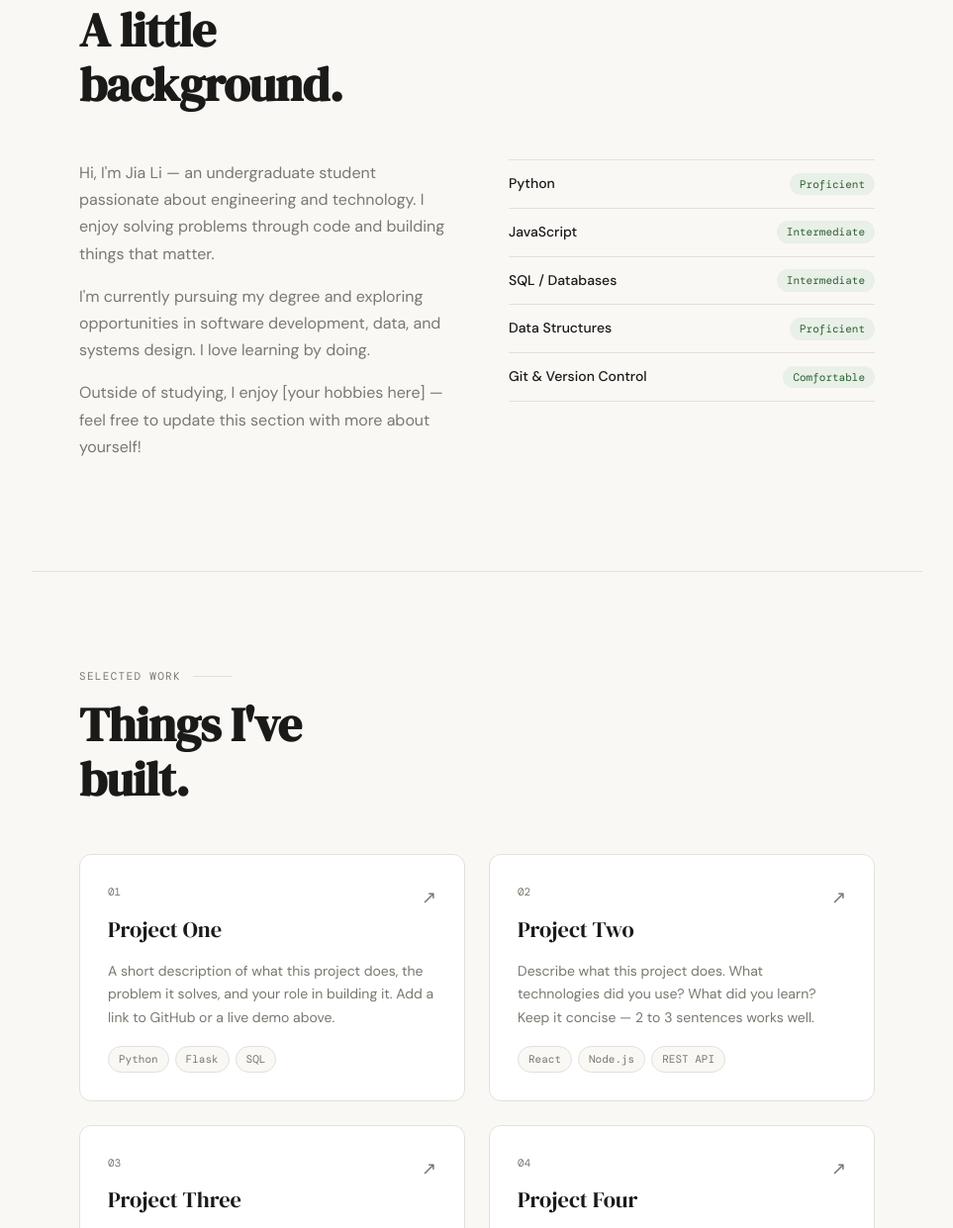
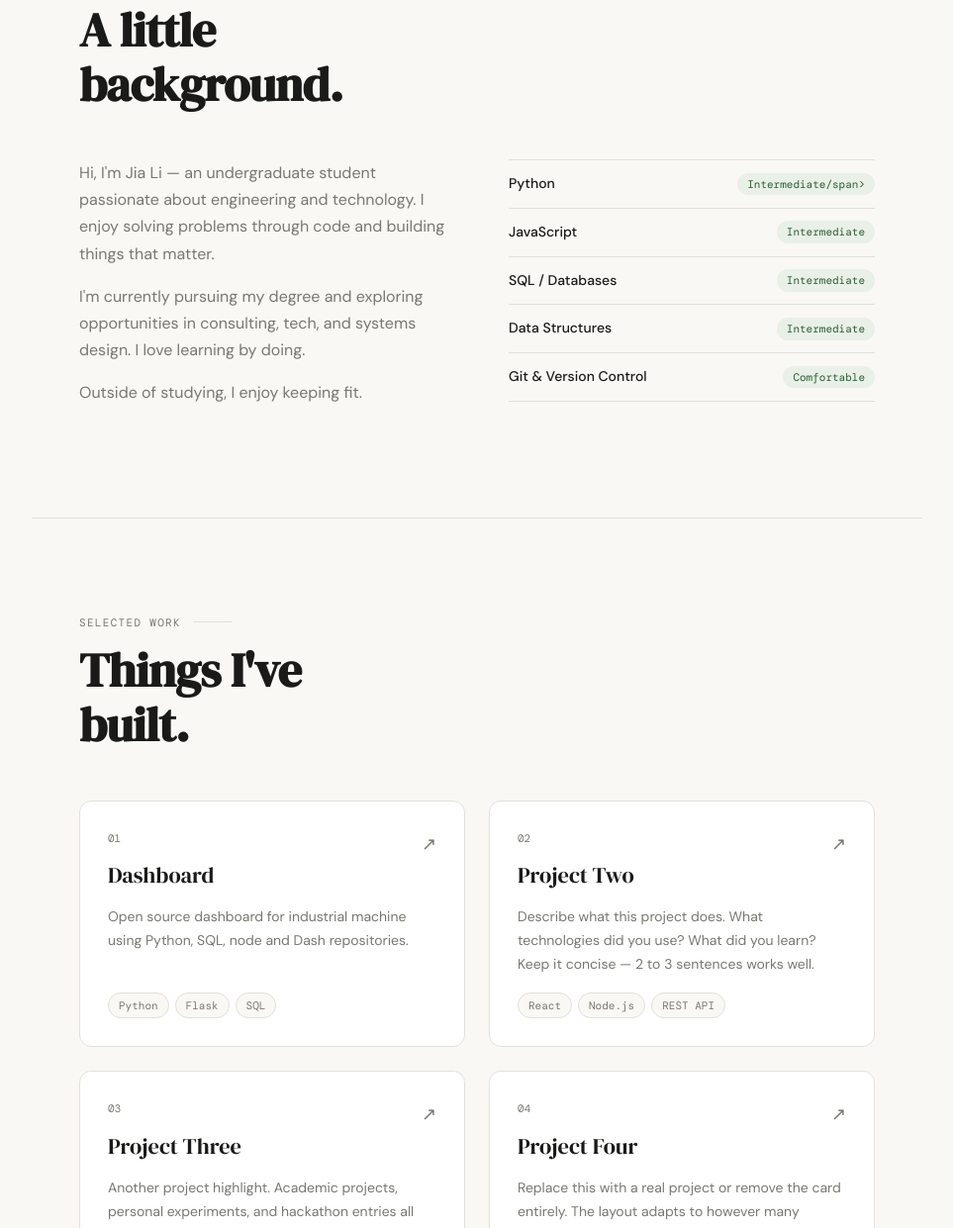
Before and after one commit to MrMossin/MrMossin.github.io, a plain HTML site: page index.html in a window 1280 px wide. Shown: the part 925-2166 px from the top of the page at 99% size, without its empty margins (158-1121 px from the left). Drawn offline with nearby package versions, Linux system fonts and the light colour scheme; a web font is replaced by a local one.

Commit message:
Update index.html

```diff
--- a/index.html
+++ b/index.html
@@ -390,17 +390,17 @@
           Hi, I'm Jia Li — an undergraduate student passionate about engineering and technology. I enjoy solving problems through code and building things that matter.
         </p>
         <p>
-          I'm currently pursuing my degree and exploring opportunities in software development, data, and systems design. I love learning by doing.
+          I'm currently pursuing my degree and exploring opportunities in consulting, tech, and systems design. I love learning by doing.
         </p>
         <p>
-          Outside of studying, I enjoy [your hobbies here] — feel free to update this section with more about yourself!
+          Outside of studying, I enjoy keeping fit.
         </p>
       </div>
       <div>
         <div class="skills-list">
           <div class="skill-item">
             <span class="skill-name">Python</span>
-            <span class="skill-level">Proficient</span>
+            <span class="skill-level">Intermediate/span>
           </div>
           <div class="skill-item">
             <span class="skill-name">JavaScript</span>
@@ -412,7 +412,7 @@
           </div>
           <div class="skill-item">
             <span class="skill-name">Data Structures</span>
-            <span class="skill-level">Proficient</span>
+            <span class="skill-level">Intermediate</span>
           </div>
           <div class="skill-item">
             <span class="skill-name">Git & Version Control</span>
@@ -434,9 +434,9 @@
       <a href="#" class="project-card">
         <span class="project-num">01</span>
         <span class="project-arrow">↗</span>
-        <div class="project-title">Project One</div>
+        <div class="project-title">Dashboard</div>
         <p class="project-desc">
-          A short description of what this project does, the problem it solves, and your role in building it. Add a link to GitHub or a live demo above.
+          Open source dashboard for industrial machine using Python, SQL, node and Dash repositories.
         </p>
         <div class="project-tags">
           <span class="project-tag">Python</span>
@@ -499,7 +499,7 @@
       </div>
       <div class="contact-links">
         <a href="mailto:your@email.com" class="btn btn-primary">Email me</a>
-        <a href="https://linkedin.com/in/yourprofile" target="_blank" class="btn btn-ghost">LinkedIn</a>
+        <a href="https://www.linkedin.com/in/liew-jia-li/" target="_blank" class="btn btn-ghost">LinkedIn</a>
         <a href="https://github.com/yourusername" target="_blank" class="btn btn-ghost">GitHub</a>
       </div>
     </div>
```
